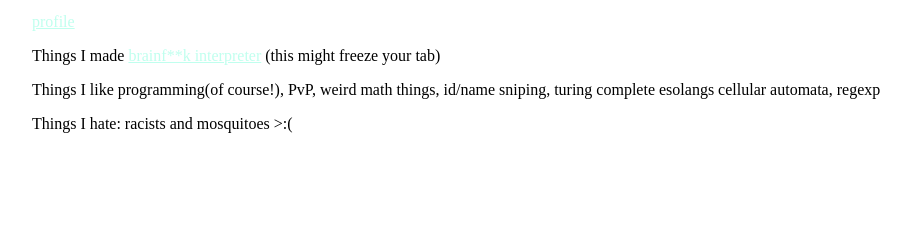
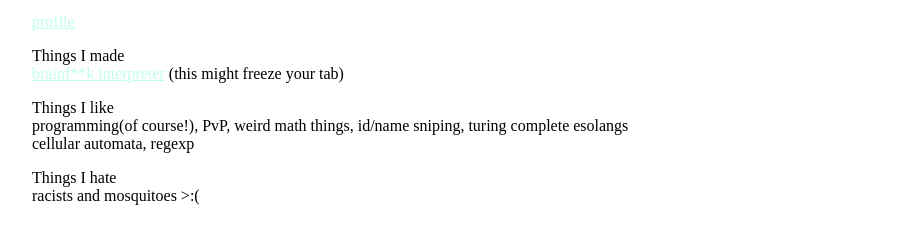
Before and after one commit to c0ffeeee/c0ffeeee.github.io, a plain HTML site: page index.html in a window 1280 px wide. Shown: the part 118-362 px from the top of the page, without its empty margins (18-929 px from the left). Drawn offline with Linux system fonts and the light colour scheme.

Commit message:
Update content in index.html

```diff
--- a/index.html
+++ b/index.html
@@ -19,15 +19,19 @@
       <p><a href="/profile">profile</a></p>
       <p>
         Things I made
+        <br>
         <a href="/bf">brainf**k interpreter</a> (this might freeze your tab)
       </p>
       <p>
         Things I like
+        <br>
         programming(of course!), PvP, weird math things, id/name sniping, turing complete esolangs
+        <br>
         cellular automata, regexp
       </p>
       <p>
-        Things I hate:
+        Things I hate
+        <br>
         racists and mosquitoes >:(
       </p>
     </main>
```
